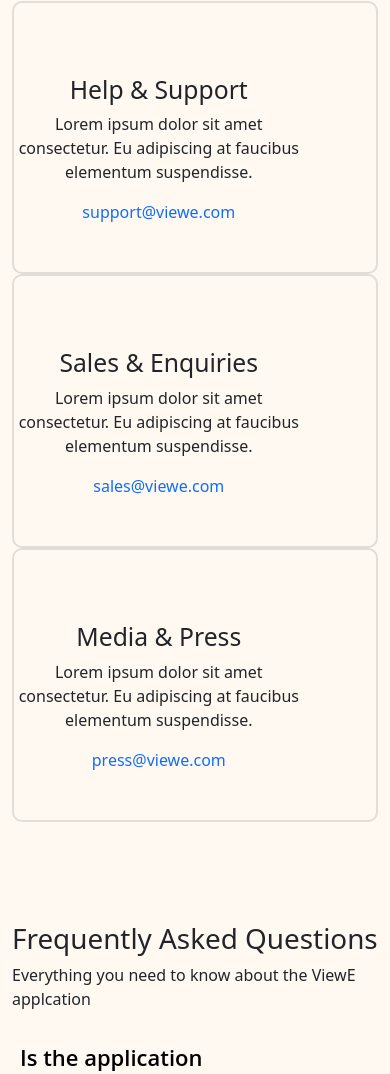
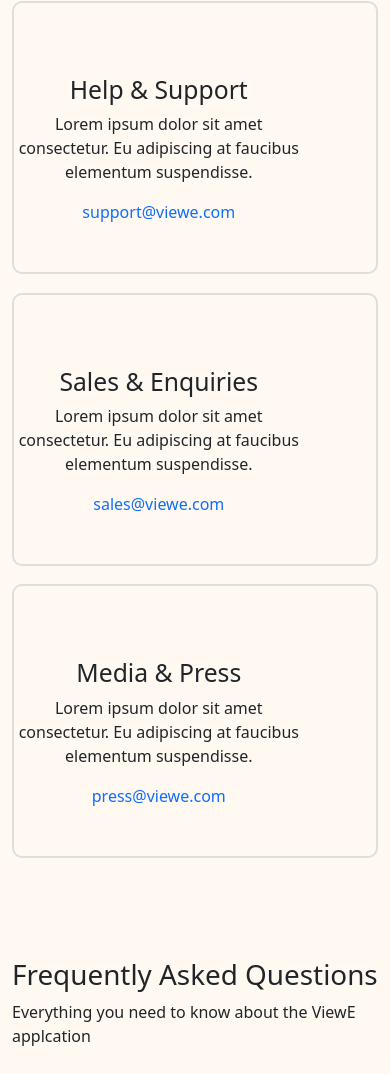
Before and after one commit to Blesso04/Blesso04, a plain HTML site: page contact.html in a window 390 px wide. Shown: the part 1537-2611 px from the top of the page. Drawn offline with Linux system fonts and the light colour scheme.

Commit message:
updated a stylesheet

```diff
--- a/contact.css
+++ b/contact.css
@@ -20,7 +20,7 @@
         width: 100%;
         height: 100px;
     }
-    .sales{
+    #sales{
         margin-top: 5%;
     }
 }
```
